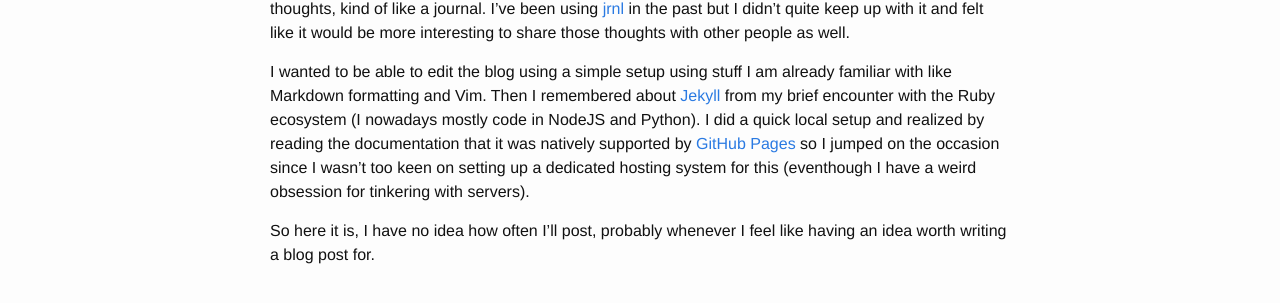
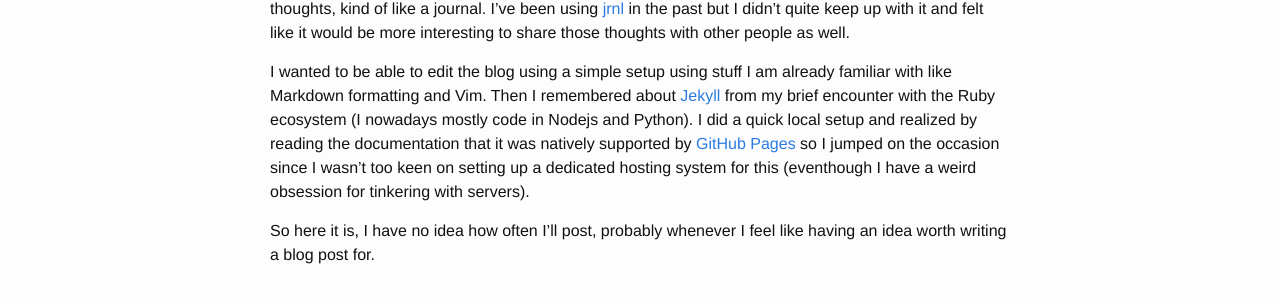
Before and after one commit to mewfree/mewfree.github.io, a Jekyll site: the page built from _posts/2015-07-18-introduction.markdown, in a window 1280 px wide. Shown: the part 227-530 px from the top of the page. Built offline with Jekyll 4.4.1, drawn with Linux system fonts in a browser that asks for light colours.

```diff
--- a/_posts/2015-07-18-introduction.markdown
+++ b/_posts/2015-07-18-introduction.markdown
@@ -9,7 +9,7 @@ I've been using [jrnl](http://maebert.github.io/jrnl/) in the past but I didn't
 interesting to share those thoughts with other people as well.
 
 I wanted to be able to edit the blog using a simple setup using stuff I am already familiar with like Markdown formatting and Vim.
-Then I remembered about [Jekyll](http://jekyllrb.com) from my brief encounter with the Ruby ecosystem (I nowadays mostly code in NodeJS and Python).
+Then I remembered about [Jekyll](http://jekyllrb.com) from my brief encounter with the Ruby ecosystem (I nowadays mostly code in Nodejs and Python).
 I did a quick local setup and realized by reading the documentation that it was natively supported by [GitHub Pages](https://pages.github.com/)
 so I jumped on the occasion since I wasn't too keen on setting up a dedicated hosting system for this
 (eventhough I have a weird obsession for tinkering with servers).
```
Also changed, not shown: _posts/2015-11-01-latex.markdown (added, +16 -0 lines), 1 other file.
